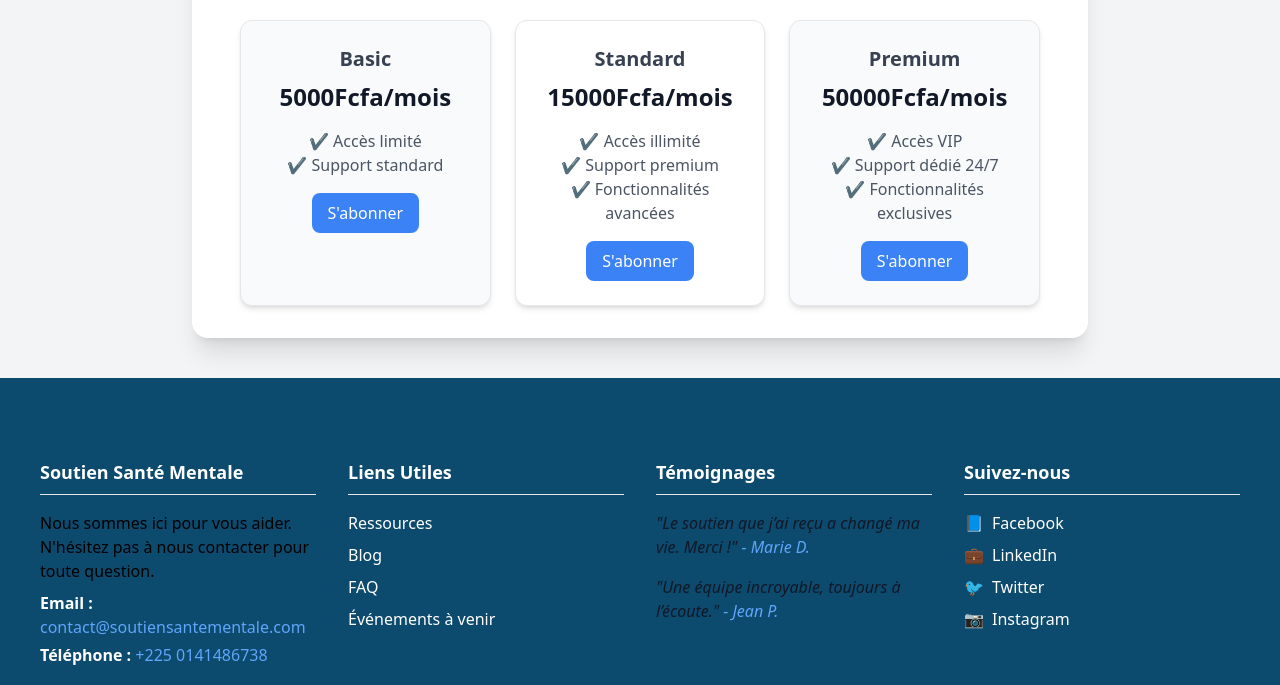
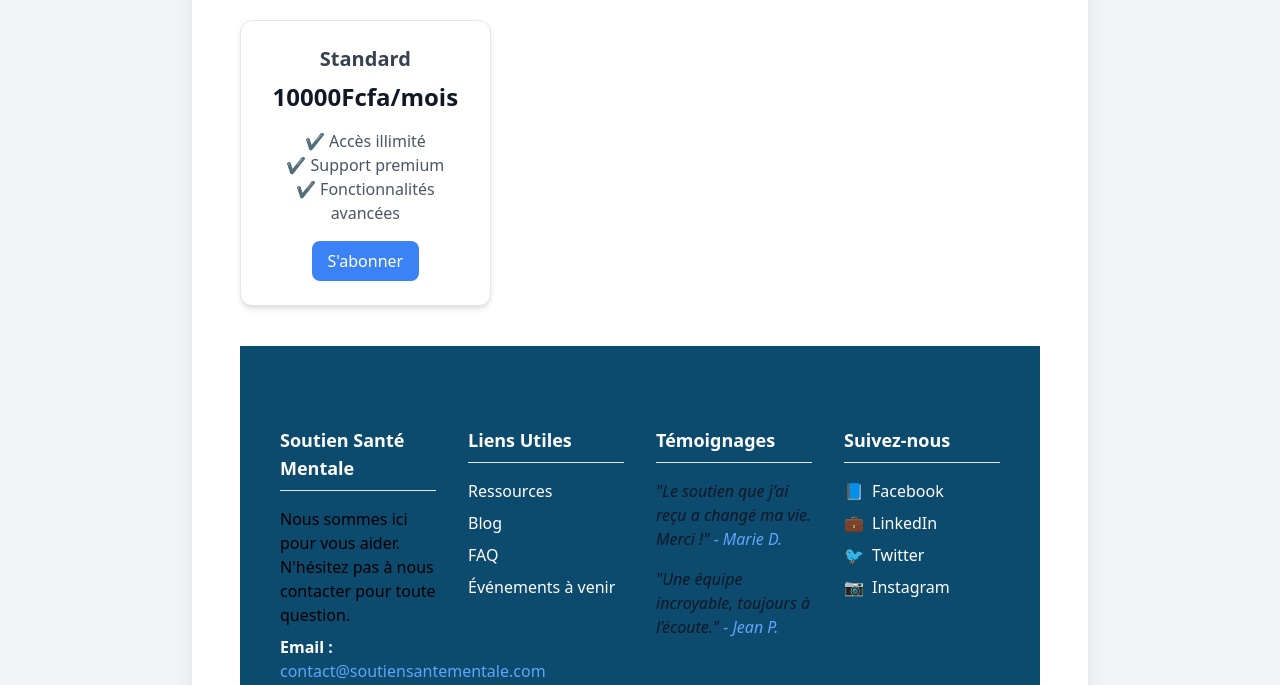
Before and after one commit to Rokia98/groupe3, a website: page src/component/payement.html in a window 1280 px wide. Shown: the part 112-797 px from the top of the page. Drawn offline with nearby package versions, Linux system fonts and the light colour scheme.

```diff
--- a/src/component/payement.html
+++ b/src/component/payement.html
@@ -12,18 +12,10 @@
     <div class="max-w-4xl w-full px-12 py-8 bg-white rounded-2xl shadow-xl mx-auto mt-10">
         <h2 class="text-3xl font-bold text-center text-gray-800 mb-6">Choisissez votre abonnement</h2>
         <div class="grid md:grid-cols-3 gap-6">
-            <div class="border rounded-xl p-6 text-center shadow-md bg-gray-50 transition transform hover:scale-105">
-                <h3 class="text-xl font-semibold text-gray-700">Basic</h3>
-                <p class="text-2xl font-bold text-gray-900 mt-2">5000Fcfa/mois</p>
-                <ul class="text-gray-600 my-4">
-                    <li>✔ Accès limité</li>
-                    <li>✔ Support standard</li>
-                </ul>
-                <button class="bg-blue-500 text-white px-4 py-2 rounded-lg hover:bg-blue-600" onclick="openPaymentModal('Basic', 9.99)">S'abonner</button>
-            </div>
+
             <div class="border rounded-xl p-6 text-center shadow-md bg-white transition transform hover:scale-105">
                 <h3 class="text-xl font-semibold text-gray-700">Standard</h3>
-                <p class="text-2xl font-bold text-gray-900 mt-2">15000Fcfa/mois</p>
+                <p class="text-2xl font-bold text-gray-900 mt-2">10000Fcfa/mois</p>
                 <ul class="text-gray-600 my-4">
                     <li>✔ Accès illimité</li>
                     <li>✔ Support premium</li>
@@ -31,18 +23,8 @@
                 </ul>
                 <button class="bg-blue-500 text-white px-4 py-2 rounded-lg hover:bg-blue-600" onclick="openPaymentModal('Standard', 19.99)">S'abonner</button>
             </div>
-            <div class="border rounded-xl p-6 text-center shadow-md bg-gray-50 transition transform hover:scale-105">
-                <h3 class="text-xl font-semibold text-gray-700">Premium</h3>
-                <p class="text-2xl font-bold text-gray-900 mt-2">50000Fcfa/mois</p>
-                <ul class="text-gray-600 my-4">
-                    <li>✔ Accès VIP</li>
-                    <li>✔ Support dédié 24/7</li>
-                    <li>✔ Fonctionnalités exclusives</li>
-                </ul>
-                <button class="bg-blue-500 text-white px-4 py-2 rounded-lg hover:bg-blue-600" onclick="openPaymentModal('Premium', 29.99)">S'abonner</button>
-            </div>
         </div>
-    </div>
+
 
     <div id="paymentModal" class="hidden fixed inset-0 bg-gray-900 bg-opacity-50 flex items-center justify-center">
         <div class="bg-white p-6 rounded-xl shadow-lg w-96">
```
